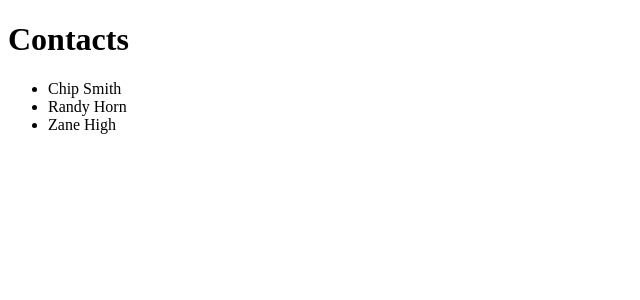
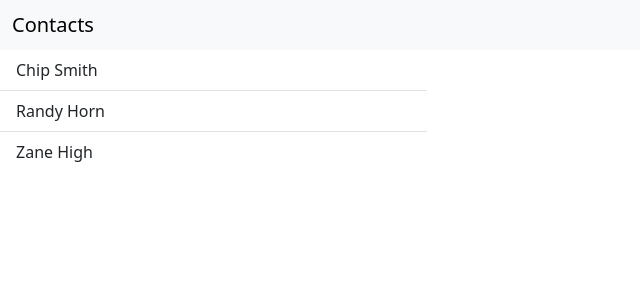
Before and after one commit to markhobson/contacts-svelte, a SvelteKit app: page / in a window 1280 px wide. Shown: the top 300 px of the page, without its empty margins (0-640 px from the left). Built offline with nearby package versions, Linux system fonts and the light colour scheme.

Commit message:
Style with Bootstrap

```diff
--- a/src/app.html
+++ b/src/app.html
@@ -3,7 +3,9 @@
 	<head>
 		<meta charset="utf-8" />
 		<link rel="icon" href="%sveltekit.assets%/favicon.png" />
-		<meta name="viewport" content="width=device-width" />
+		<meta name="viewport" content="width=device-width, initial-scale=1" />
+		<link href="https://cdn.jsdelivr.net/npm/bootstrap@5.3.0/dist/css/bootstrap.min.css" rel="stylesheet" integrity="sha384-9ndCyUaIbzAi2FUVXJi0CjmCapSmO7SnpJef0486qhLnuZ2cdeRhO02iuK6FUUVM" crossorigin="anonymous" />
+		<script src="https://cdn.jsdelivr.net/npm/bootstrap@5.3.0/dist/js/bootstrap.bundle.min.js" integrity="sha384-geWF76RCwLtnZ8qwWowPQNguL3RmwHVBC9FhGdlKrxdiJJigb/j/68SIy3Te4Bkz" crossorigin="anonymous" defer></script>
 		%sveltekit.head%
 	</head>
 	<body data-sveltekit-preload-data="hover">
--- a/src/routes/+page.svelte
+++ b/src/routes/+page.svelte
@@ -6,10 +6,20 @@
     ];
 </script>
 
-<h1>Contacts</h1>
+<nav class="navbar bg-body-tertiary">
+    <div class="container-fluid">
+        <span class="navbar-brand mb-0 h1">Contacts</span>
+    </div>
+</nav>
 
-<ul>
-    {#each contacts as contact}
-        <li>{contact}</li>
-    {/each}
-</ul>
+<div class="container-fluid g-0">
+    <div class="row g-0">
+        <div class="col-4">
+            <ul class="list-group list-group-flush">
+                {#each contacts as contact}
+                    <li class="list-group-item">{contact}</li>
+                {/each}
+            </ul>
+        </div>
+    </div>
+</div>
```
